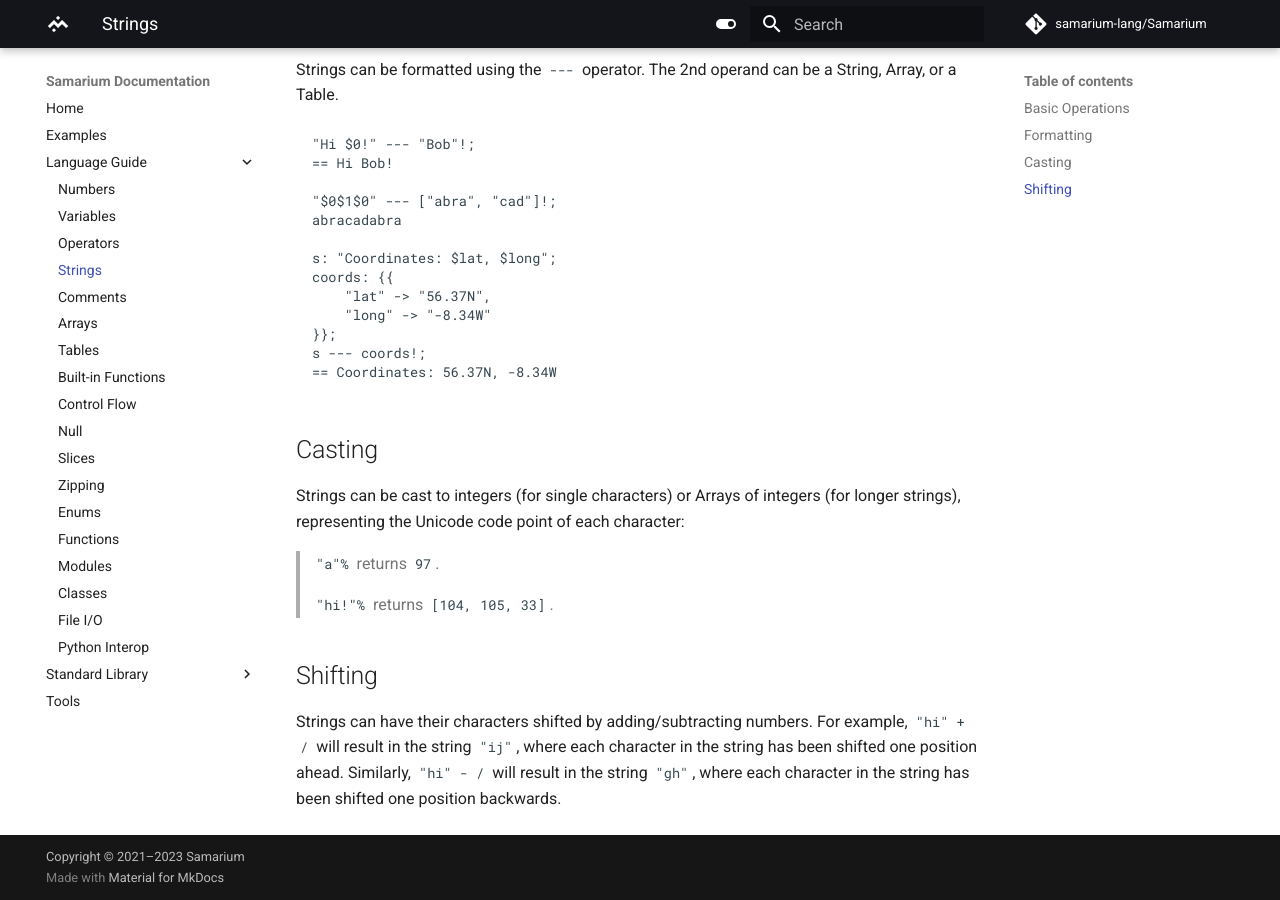
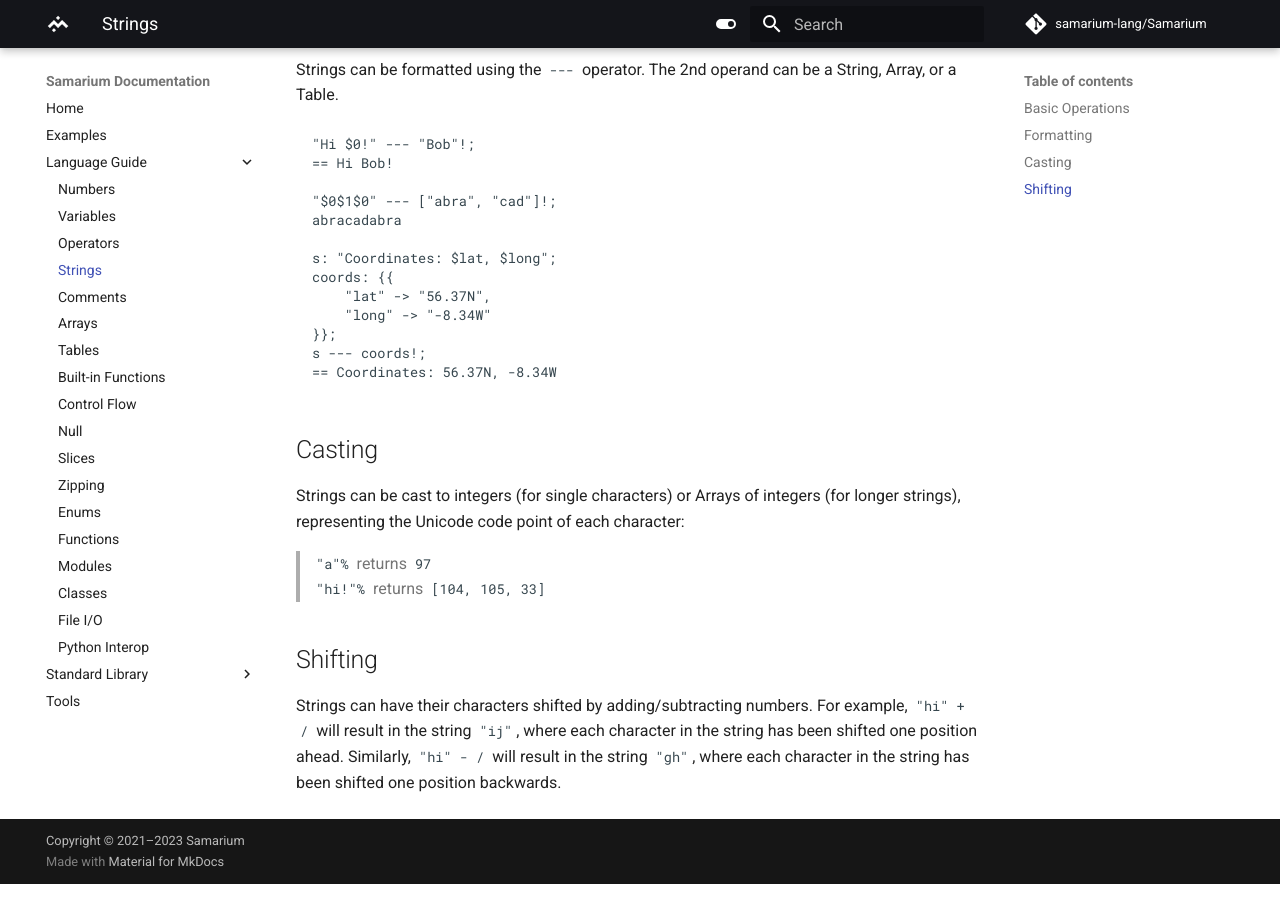
Before and after one commit to samarium-lang/Samarium, an MkDocs documentation site: the page built from docs/strings.md, in a window 1280 px wide and 900 px high, scrolled down 861 px. Built offline with MkDocs 1.6.1 and Material for MkDocs 9.7.7, drawn with Linux system fonts in a browser that asks for light colours; comment, search, counter and statistics services are not loaded.

Commit message:
(docs) Improved example formatting

```diff
--- a/docs/strings.md
+++ b/docs/strings.md
@@ -60,9 +60,8 @@ s --- coords!;
 Strings can be cast to integers (for single characters) or Arrays of integers
 (for longer strings), representing the Unicode code point of each character:
 
-> `"a"%` returns `97`.
-
-> `"hi!"%` returns `[104, 105, 33]`.
+> `"a"%` returns `97`
+> `"hi!"%` returns `[104, 105, 33]`
 
 
 ## Shifting
```
Also changed, not shown: docs/arrays.md (+0 -1 lines), docs/builtins.md (+0 -2 lines), docs/tables.md (+0 -1 lines).
